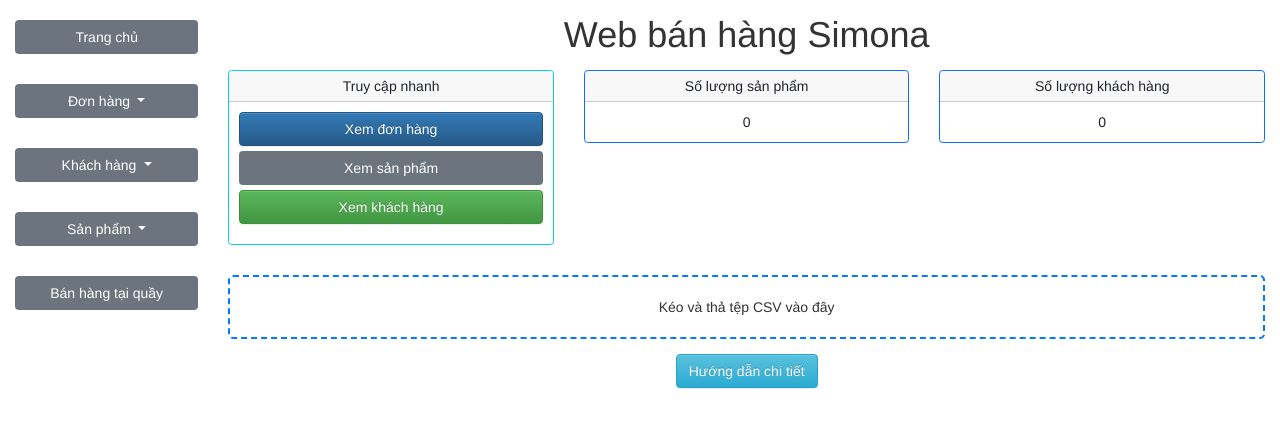
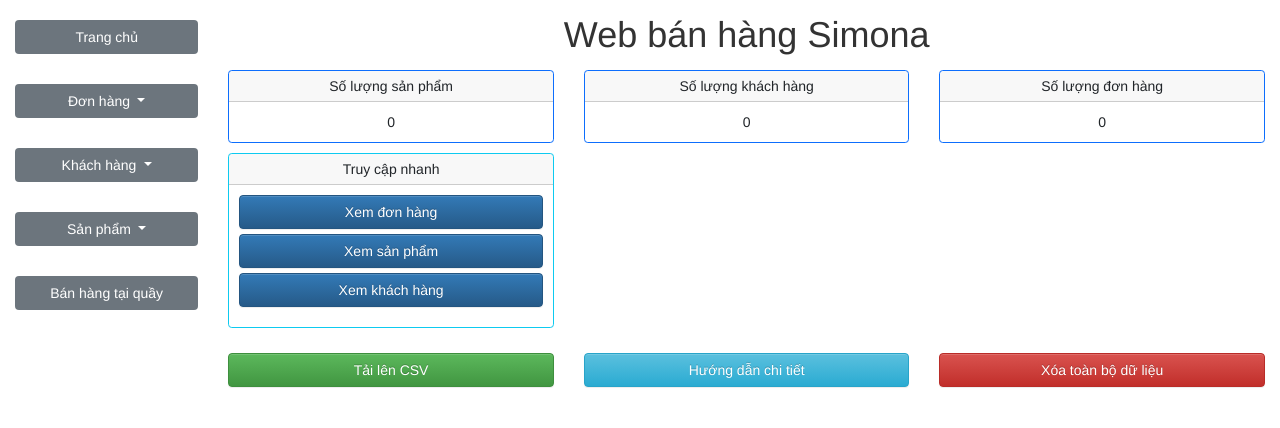
Before and after one commit to Luantrannew/Simona_web, a Django app: page /home/ in a window 1280 px wide. Shown: the top 428 px of the page. Run offline with Django 5.2, Linux system fonts and the light colour scheme; data that the repository does not hold is empty; some libraries are stand-ins or nearby versions.

Commit message:
update index

```diff
--- a/record/templates/base_generic.html
+++ b/record/templates/base_generic.html
@@ -24,24 +24,6 @@
     {% load static %}
 
     <style>
-        .modal {
-        display: none;
-        position: fixed;
-        z-index: 1;
-        left: 0;
-        top: 0;
-        width: 100%;
-        height: 100%;
-        overflow: auto;
-        background-color: rgb(0,0,0);
-        background-color: rgba(0,0,0,0.4);
-    }
-    .modal-dialog {
-        margin: 15% auto;
-        padding: 20px;
-        border: 1px solid #888;
-        width: 80%;
-    }
         .sidebar-nav .btn-secondary {
             width: 100%; /* Makes buttons full width */
             background-color: #6c757d; /* Sets a common background color */
--- a/record/templates/index.html
+++ b/record/templates/index.html
@@ -4,18 +4,7 @@
 <h1 class="text-center my-4">Web bán hàng Simona</h1>
 
 <div class="row text-center">
-    <div class="col-md-4">
-        <div class="card border-info mb-3">
-            <div class="card-header">Truy cập nhanh</div>
-            <div class="card-body">
-                <ul class="list-unstyled">
-                    <li><a href="{% url 'order_from_customer' %}" class="btn btn-primary btn-block mb-2">Xem đơn hàng</a></li>
-                    <li><a href="{% url 'product_list' %}" class="btn btn-secondary btn-block mb-2">Xem sản phẩm</a></li>
-                    <li><a href="{% url 'customer_list' %}" class="btn btn-success btn-block">Xem khách hàng</a></li>
-                </ul>
-            </div>
-        </div>
-    </div>
+
     <div class="col-md-4">
         <div class="card border-primary mb-3">
             <div class="card-header">Số lượng sản phẩm</div>
@@ -32,20 +21,81 @@
             </div>
         </div>
     </div>
+    <div class="col-md-4">
+        <div class="card border-primary mb-3">
+            <div class="card-header">Số lượng đơn hàng</div>
+            <div class="card-body">
+                <p class="card-text">{{ total_orders }}</p>
+            </div>
+        </div>
+    </div>
+    <div class="col-md-4">
+        <div class="card border-info mb-3">
+            <div class="card-header">Truy cập nhanh</div>
+            <div class="card-body">
+                <ul class="list-unstyled">
+                    <li><a href="{% url 'order_from_customer' %}" class="btn btn-primary btn-block mb-2">Xem đơn hàng</a></li>
+                    <li><a href="{% url 'product_list' %}" class="btn btn-primary btn-block mb-2">Xem sản phẩm</a></li>
+                    <li><a href="{% url 'customer_list' %}" class="btn btn-primary btn-block">Xem khách hàng</a></li>
+                </ul>
+            </div>
+        </div>
+    </div>
 </div>
 
+
+
+<!-- Button để mở modal -->
+<div class="row text-center mt-4">
+
+
+
+    <div class="col-md-4">
+        <button class="btn btn-success btn-block" onclick="showDragDropModal()">Tải lên CSV</button>
+    </div>
+
+
+    <div class="col-md-4">
+        <button class="btn btn-info btn-block" onclick="showGuide()">Hướng dẫn chi tiết</button>
+    </div>
+
+    <div class="col-md-4">
+        <form method="post" action="{% url 'delete_all_data' %}" onsubmit="return confirm('Bạn có chắc chắn muốn xóa toàn bộ dữ liệu?');">
+            {% csrf_token %}
+            <button type="submit" class="btn btn-danger btn-block">Xóa toàn bộ dữ liệu</button>
+        </form>
+    </div>
+
+
+</div>
+
+<div id="dragDropModal" class="modal" tabindex="-1" role="dialog">
+    <div class="modal-dialog" role="document">
+        <div class="modal-content">
+            <div class="modal-header">
+                <h5 class="modal-title">Tải lên CSV</h5>
+                <button type="button" class="close" onclick="closeDragDropModal()" aria-label="Close">
+                    <span aria-hidden="true">&times;</span>
+                </button>
+            </div>
+            <div class="modal-body">
                 <div id="dropArea" class="drag-drop-area" ondrop="dropHandler(event);" ondragover="dragOverHandler(event);">
                     Kéo và thả tệp CSV vào đây
+                </div>
+                <div class="text-center mt-4">
+                    <input type="file" id="fileInput" accept=".csv" onchange="fileInputHandler(event)" />
                 </div>
                 <div id="loadingSpinner" class="text-center mt-4" style="display: none;">
                     <div class="spinner-border text-primary" role="status">
                         <span class="sr-only">Loading...</span>
                     </div>
                 </div>
-
-<!-- Button "Hướng dẫn chi tiết" -->
-<div class="text-center mt-4">
-    <button class="btn btn-info" onclick="showGuide()">Hướng dẫn chi tiết</button>
+            </div>
+            <div class="modal-footer">
+                <button type="button" class="btn btn-secondary" onclick="closeDragDropModal()">Đóng</button>
+            </div>
+        </div>
+    </div>
 </div>
 
 <!-- Modal for CSV format guide -->
@@ -79,11 +129,17 @@
 
     function dropHandler(event) {
         event.preventDefault();
+        handleFileUpload(event.dataTransfer.files[0]);
+    }
 
-        // Hiển thị biểu tượng loading
+    function fileInputHandler(event) {
+        const file = event.target.files[0];
+        handleFileUpload(file);
+    }
+
+    function handleFileUpload(file) {
         document.getElementById('loadingSpinner').style.display = 'block';
 
-        const file = event.dataTransfer.files[0];
         const formData = new FormData();
         formData.append('csv_file', file);
 
@@ -98,15 +154,20 @@
         .then(data => {
             console.log(data);
             alert("Tệp CSV đã được tải lên và xử lý thành công");
-
-            // Ẩn biểu tượng loading sau khi hoàn thành
             document.getElementById('loadingSpinner').style.display = 'none';
         })
         .catch(error => {
             console.error('Error:', error);
-            // Xử lý lỗi và ẩn biểu tượng loading
             document.getElementById('loadingSpinner').style.display = 'none';
         });
+    }
+
+    function showDragDropModal() {
+        document.getElementById('dragDropModal').style.display = 'block';
+    }
+
+    function closeDragDropModal() {
+        document.getElementById('dragDropModal').style.display = 'none';
     }
 
     function showGuide() {
--- a/record/urls.py
+++ b/record/urls.py
@@ -6,6 +6,7 @@ from . import views
 urlpatterns = [
     path('', views.index, name='index'),
     path('upload_csv/', views.upload_csv, name='upload_csv'),
+    path('delete_all_data/', views.delete_all_data, name='delete_all_data'),
 
     path('customer/', views.customer_list, name='customer_list'),
     path('customer/delete/<str:pk>/', views.customer_delete, name='customer_delete'),
--- a/record/views.py
+++ b/record/views.py
@@ -10,15 +10,32 @@ def index(request):
 
     total_products = Product.objects.count()
     total_customers = Customer.objects.count()
+    total_orders = Order.objects.count()
 
     context = {
         'total_products': total_products,
         'total_customers': total_customers,
+        'total_orders': total_orders,
     }
     return render(request, template, context)
 
-#############################################
+def delete_all_data(request):
+    if request.method == 'POST':
+        Customer.objects.all().delete()
+        Product.objects.all().delete()
+        Order.objects.all().delete()
+        OrderLine.objects.all().delete()
+        CustomerSegments.objects.all().delete()
+        Category.objects.all().delete()
+
+        return redirect('index')
+
+    return render(request, 'index.html')
+
+# #############################################
+# #############################################
 from io import StringIO
+
 def upload_csv(request):
     if request.method == 'POST':
         start_time = time.time()
@@ -37,34 +54,22 @@ def upload_csv(request):
         if list(df.columns) != expected_header:
             return JsonResponse({"error": "Sai định dạng file CSV"}, status=400)
 
+        # Step 1: Insert data into Category and CustomerSegments
         df_categories = df[["Mã nhóm hàng", "Tên nhóm hàng"]].drop_duplicates(subset=["Mã nhóm hàng"])
         df_segments = df[["Mã PKKH", "Mô tả Phân Khúc Khách hàng"]].drop_duplicates(subset=["Mã PKKH"])
-        df_customers = df[["Mã khách hàng", "Tên khách hàng", "Mã PKKH"]].drop_duplicates(subset=["Mã khách hàng"])
-        df_products = df[["Mã mặt hàng", "Tên mặt hàng", "Đơn giá", "Mã nhóm hàng"]].drop_duplicates(subset=["Mã mặt hàng"])
-        df_orders = df[["Mã đơn hàng", "Thời gian tạo đơn", "Mã khách hàng"]].drop_duplicates(subset=["Mã đơn hàng"])
-        df_order_lines = df[["Mã đơn hàng", "Mã mặt hàng", "SL"]]
-
-
 
         categories = [Category(cat_code=row["Mã nhóm hàng"], cat_name=row["Tên nhóm hàng"]) for _, row in df_categories.iterrows()]
         Category.objects.bulk_create(categories, ignore_conflicts=True)
 
-
-
         segments = [CustomerSegments(seg_code=row["Mã PKKH"], seg_name=row["Mô tả Phân Khúc Khách hàng"]) for _, row in df_segments.iterrows()]
         CustomerSegments.objects.bulk_create(segments, ignore_conflicts=True)
 
-
-
-        # Pre-fetch all segments and categories
+        # Step 2: Insert data into Customer and Product
         segment_map = {seg.seg_code: seg for seg in CustomerSegments.objects.all()}
         category_map = {cat.cat_code: cat for cat in Category.objects.all()}
-        # Pre-fetch all customers and products
-        customer_map = {cust.code: cust for cust in Customer.objects.all()}
-        product_map = {prod.code: prod for prod in Product.objects.all()}
-        # Pre-fetch all orders
-        order_map = {ord.order_code: ord for ord in Order.objects.all()}
 
+        df_customers = df[["Mã khách hàng", "Tên khách hàng", "Mã PKKH"]].drop_duplicates(subset=["Mã khách hàng"])
+        df_products = df[["Mã mặt hàng", "Tên mặt hàng", "Đơn giá", "Mã nhóm hàng"]].drop_duplicates(subset=["Mã mặt hàng"])
 
         customers = [Customer(code=row["Mã khách hàng"], name=row["Tên khách hàng"], seg=segment_map[row["Mã PKKH"]]) for _, row in df_customers.iterrows()]
         Customer.objects.bulk_create(customers, ignore_conflicts=True)
@@ -72,10 +77,29 @@ def upload_csv(request):
         products = [Product(code=row["Mã mặt hàng"], name=row["Tên mặt hàng"], unit_price=row["Đơn giá"], cat=category_map[row["Mã nhóm hàng"]]) for _, row in df_products.iterrows()]
         Product.objects.bulk_create(products, ignore_conflicts=True)
 
-        orders = [Order(order_code=row["Mã đơn hàng"], time=row["Thời gian tạo đơn"], customer=customer_map[row["Mã khách hàng"]]) for _, row in df_orders.iterrows()]
+        # Step 3: Pre-fetch all customers and products after they have been inserted
+        customer_map = {cust.code: cust for cust in Customer.objects.all()}
+        product_map = {prod.code: prod for prod in Product.objects.all()}
+
+        # Step 4: Insert data into Order and OrderLine
+        df_orders = df[["Mã đơn hàng", "Thời gian tạo đơn", "Mã khách hàng"]].drop_duplicates(subset=["Mã đơn hàng"])
+        df_order_lines = df[["Mã đơn hàng", "Mã mặt hàng", "SL"]]
+
+        orders = [
+            Order(order_code=row["Mã đơn hàng"],
+                  time=row["Thời gian tạo đơn"],
+                  customer=customer_map[row["Mã khách hàng"]]) for _, row in df_orders.iterrows()
+        ]
         Order.objects.bulk_create(orders, ignore_conflicts=True)
 
-        order_lines = [OrderLine(order=order_map[row["Mã đơn hàng"]], product=product_map[row["Mã mặt hàng"]], quantity=row["SL"]) for _, row in df_order_lines.iterrows()]
+        # Pre-fetch all orders after they have been inserted
+        order_map = {ord.order_code: ord for ord in Order.objects.all()}
+
+        order_lines = [
+            OrderLine(order=order_map[row["Mã đơn hàng"]],
+                      product=product_map[row["Mã mặt hàng"]],
+                      quantity=row["SL"]) for _, row in df_order_lines.iterrows()
+        ]
         OrderLine.objects.bulk_create(order_lines, ignore_conflicts=True)
 
         end_time = time.time()
```
Also changed, not shown: record/models.py (line endings or trailing spaces). Lines whose indentation alone changed are shown as unchanged.
